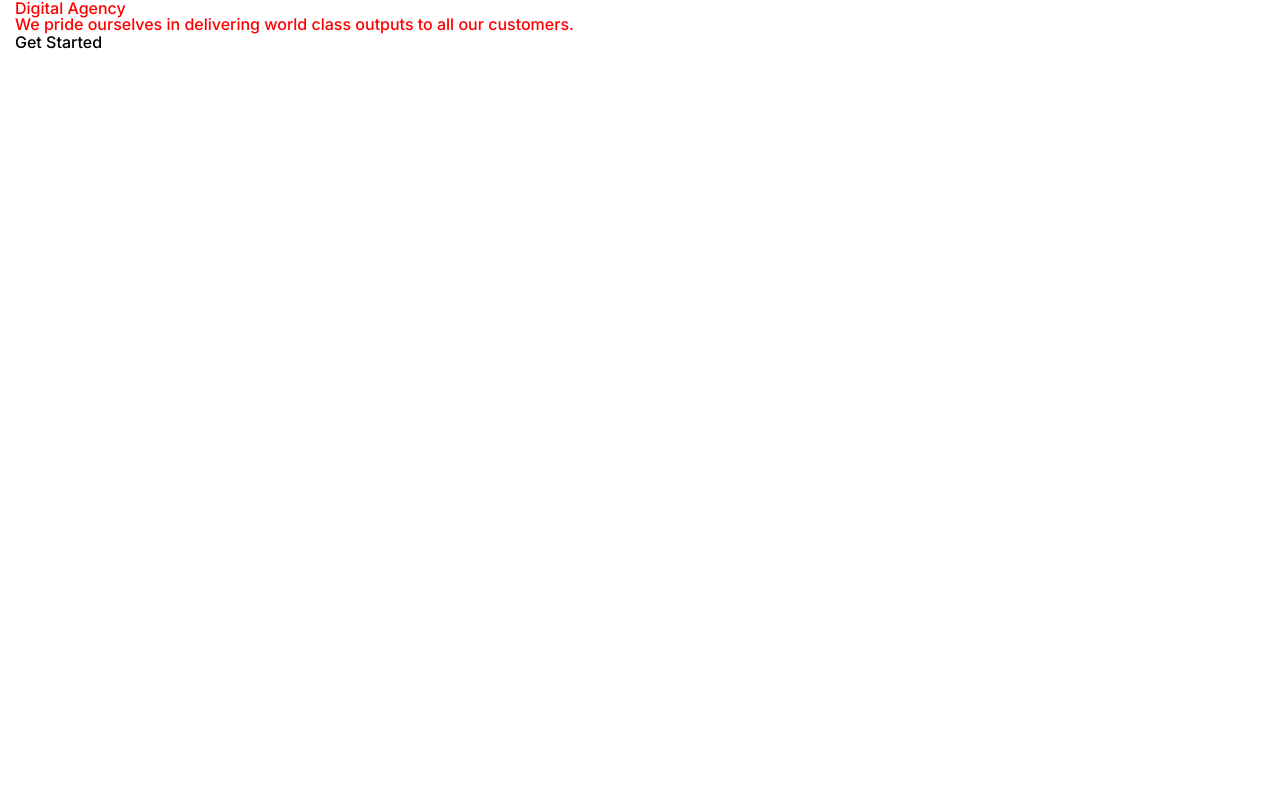
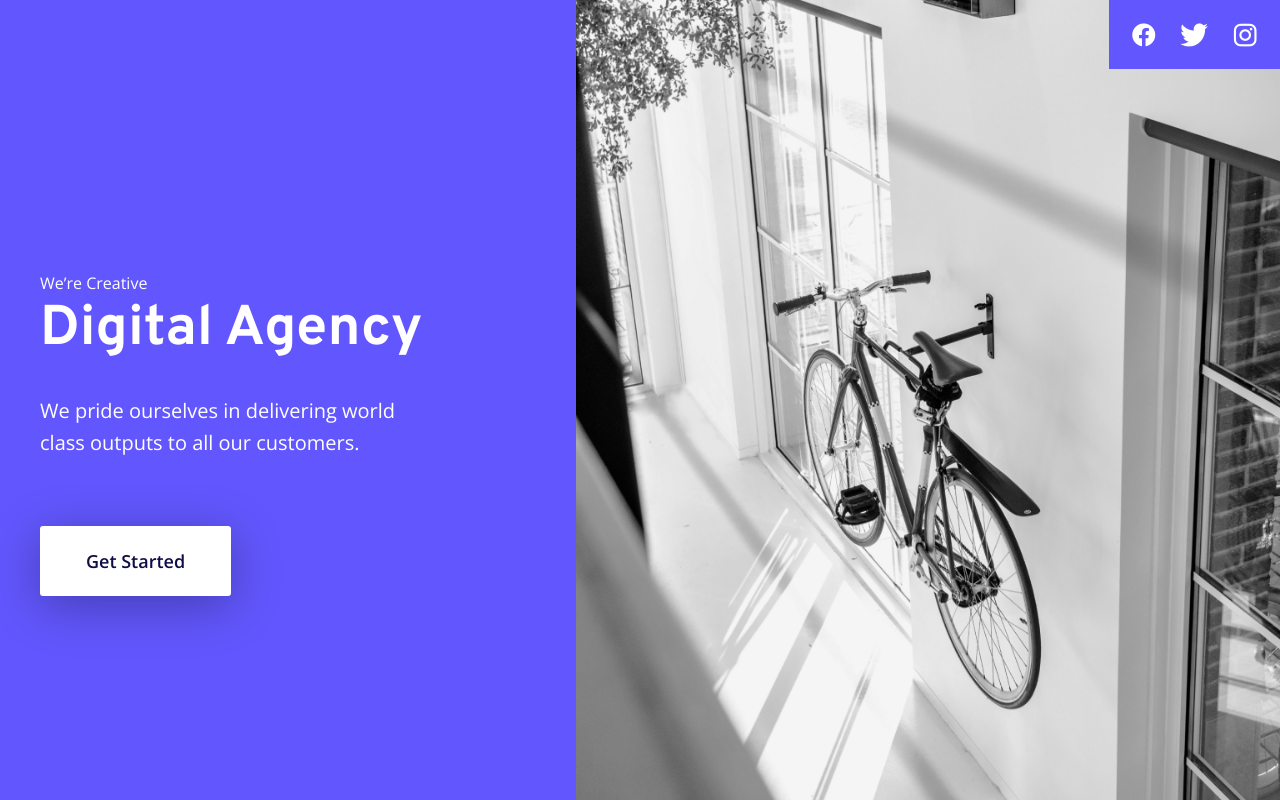
Before and after one commit to tomahawk535/deep, a plain HTML site: page dist/index.html in a window 1280 px wide. Drawn offline with nearby package versions, Linux system fonts and the light colour scheme; files whose address does not match are found by name.

Commit message:
add hero section

```diff
--- a/dist/index.html
+++ b/dist/index.html
@@ -5,24 +5,32 @@
 	<meta http-equiv="X-UA-Compatible" content="IE=edge">
 	<meta name="viewport" content="width=device-width, initial-scale=1.0">
 	<link rel="stylesheet" href="css/style.min.css">
-	<title>Deep Digital Agency</title>
+	<title>Deep - Digital Agency</title>
 </head>
 	<body>
 		<header>
 
 </header>
 		<main>
-			<div class="hero__container">
-				<div class=" _container">
+			<section class="hero__section fullscreen">
+				<div class="social__links">
+					<ul class="social__list">
+						<li><a href="#" class="social__link icon-facebook"></a></li>
+						<li><a href="#" class="social__link icon-twit"></a></li>
+						<li><a href="#" class="social__link icon-instafram"></a></li>
+					</ul>
+				</div>
+				<div class="hero__container _container">
 					<div class="hero__text">
-						<p class="hero__subtitle"></p>
+						<p class="hero__subtitle">We’re Creative</p>
 						<h1 class="hero__title">Digital Agency</h1>
-						<p class="hero__description">We pride ourselves in delivering world class outputs to all our customers.</p>
+						<p class="hero__description">We pride ourselves in delivering world<br>
+							class outputs to all our customers.</p>
 
 						<button class="hero__btn _btn">Get Started</button>
 					</div>
 				</div>
-			</div>
+			</section>
 		</main>
 		<footer></footer>
 		<script src="js/app.min.js"></script>
--- a/gulp/version.json
+++ b/gulp/version.json
@@ -1,3 +1,3 @@
 {
-    "main": "20220411151507"
+    "main": "20220411184224"
 }
--- a/src/scss/fonts.scss
+++ b/src/scss/fonts.scss
@@ -1,10 +1,10 @@
 @font-face {
   font-family: 'dp';
-  src:  url('../svgicons/icon/dp.eot?f0vmyl');
-  src:  url('../svgicons/icon/dp.eot?f0vmyl#iefix') format('embedded-opentype'),
-  url('../svgicons/icon/dp.ttf?f0vmyl') format('truetype'),
-  url('../svgicons/icon/dp.woff?f0vmyl') format('woff'),
-  url('../svgicons/icon/dp.svg?f0vmyl#dp') format('svg');
+  src:  url('../fonts/dp.eot?f0vmyl');
+  src:  url('../fonts/dp.eot?f0vmyl#iefix') format('embedded-opentype'),
+  url('../fonts/dp.ttf?f0vmyl') format('truetype'),
+  url('../fonts/dp.woff?f0vmyl') format('woff'),
+  url('../fonts/dp.svg?f0vmyl#dp') format('svg');
   font-weight: normal;
   font-style: normal;
   font-display: block;
--- a/src/scss/style.scss
+++ b/src/scss/style.scss
@@ -7,7 +7,7 @@
 //<ШРИФТЫ>===============================================================================================
 //<Подключаем шрифты>=======================================================================================
 //&display=swap&subset=cyrillic-ext
-@import url('https://fonts.googleapis.com/css2?family=Inter:wght@300;500;600;700&display=swap');
+@import url('https://fonts.googleapis.com/css2?family=Open+Sans:wght@400;600&family=Overpass:wght@700&display=swap');
 @import "fonts";
 //</Подключаем шрифты>=======================================================================================
 
@@ -16,8 +16,9 @@
 //</Иконочные шрифты>==========================================================================================
 
 //<Шрифт по умолчанию>==========================================================================================
-$fontFamily: 'Inter', sans-serif;
-$fontSize: 16;
+$fontFamily: 'Open Sans', sans-serif;
+//font-family: 'Overpass', sans-serif;
+$fontSize: 10;
 //</Шрифт по умолчанию>==========================================================================================
 
 //</ШРИФТЫ>=======================================================================================================
@@ -25,13 +26,13 @@ $fontSize: 16;
 //<ПЕРЕМЕННЫЕ>==========================================================================================================
 $minWidth: 320px;
 $maxWidth: 1440;
-$maxWidthContainer: 1250;
+$maxWidthContainer: 1200;
 $md1: $maxWidthContainer + 12;
 $md2: 991.98;
 $md3: 767.98;
 $md4: 479.98;
 
-$mainColor: red;
+$mainColor: #fff;
 
 //</ПЕРЕМЕННЫЕ>===========================================================================================================
 
@@ -76,7 +77,7 @@ body {
 
 //<ПОДКЛЮЧЕНИЕ ФАЙЛОВ UI СТИЛЕЙ, ФОРМ И ГОТОВЫХ КЛАССОВ>====================================================================================================
 //@import "forms";
-//@import "ui";
+@import "ui";
 //</ПОДКЛЮЧЕНИЕ ФАЙЛОВ UI СТИЛЕЙ, ФОРМ И ГОТОВЫХ КЛАССОВ>====================================================================================================
 
 //<ПОДКЛЮЧЕНИЕ ФАЙЛОВ СТИЛЕЙ СТРАНИЦ И ЭЛЕМЕНТОВ>====================================================================================================
@@ -93,3 +94,106 @@ body {
 //.page {
 //  flex: 1 1 auto;
 //}
+main {
+  min-height: 100vh;
+}
+.fullscreen {
+  width: 100%;
+  min-height: 100vh;
+}
+
+.hero__section {
+  background-color: #6257FE;
+  background-image: url("../img/hero__img.png");
+  background-position: center right;
+  background-repeat: no-repeat;
+  background-size: 55% 100%;
+  //align-items: center;
+  display: flex;
+  flex-wrap: wrap;
+
+
+  .social__links {
+    display: flex;
+    justify-content: end;
+    width: 100%;
+    align-self: start;
+
+    .social__list {
+      background-color: #6257FE;
+      padding: 2.3rem;
+      display: flex;
+      justify-content: space-around;
+      align-items: center;
+      li {
+        margin-right: 2.5rem;
+
+        &:last-child {
+          margin-right: 0;
+        }
+      }
+      .social__link {
+        font-size: 2.3rem;
+        transition: all 0.5s ease-in;
+      }
+
+    }
+
+  }
+
+}
+.hero__container {
+  display: flex;
+  justify-content: start;
+  //align-self: center;
+  width: 100%;
+  .hero__subtitle {
+    font-weight: 400;
+    font-size: 16px;
+    line-height: 137%;
+  }
+  .hero__title {
+    font-family: 'Overpass', sans-serif;
+    font-size: 5.6rem;
+    line-height: 126%;
+    font-weight: 700;
+  }
+  .hero__description {
+    font-weight: 400;
+    font-size: 20px;
+    line-height: 160%;
+    margin: 3rem 0;
+  }
+  .hero__btn {
+    margin-top: 3.7rem;
+  }
+}
+
+
+@media (min-width: 2000px) {
+  ._container {
+    max-width: 1700px;
+  }
+}
+@media (max-width: 992px) {
+  .fullscreen {
+    min-height: auto;
+  }
+  .hero__section {
+    background-size: cover;
+    background-position: center center;
+
+  }
+  .hero__container {
+    background-color: rgba(98,87,254, 0.9);
+    align-self: center;
+    padding: 1.6rem 1rem;
+    margin: 7rem auto;
+  }
+}
+
+@media (max-width: 763px) {
+  .hero__container {
+    margin: 7rem 1.5rem;
+  }
+}
--- /dev/null
+++ b/src/scss/ui.scss
@@ -0,0 +1,15 @@
+._btn {
+  padding: 1.9rem 4.6rem;
+  background-color: #fff;
+  font-weight: 600;
+  font-size: 1.8rem;
+  line-height: 178%;
+  color: #100C46;
+  text-transform: capitalize;
+  box-shadow: 0 10px 50px rgba(0, 0, 0, 0.3);
+  border-radius: .3rem;
+  transition: all 0.3s ease;
+    &:hover {
+      transform: scale(1.02);
+    }
+}
```
Also changed, not shown: src/index.html (+14 -6 lines), dist/css/style.css, dist/css/style.min.css, dist/fonts/dp.woff (added), dist/fonts/dp.woff2 (added), dist/img/hero__img.png (added), src/fonts/dp.ttf (renamed from src/svgicons/icon/dp.ttf), src/fonts/dp.woff (renamed from src/svgicons/icon/dp.woff), src/img/hero__img.png (added), 4 other files.
